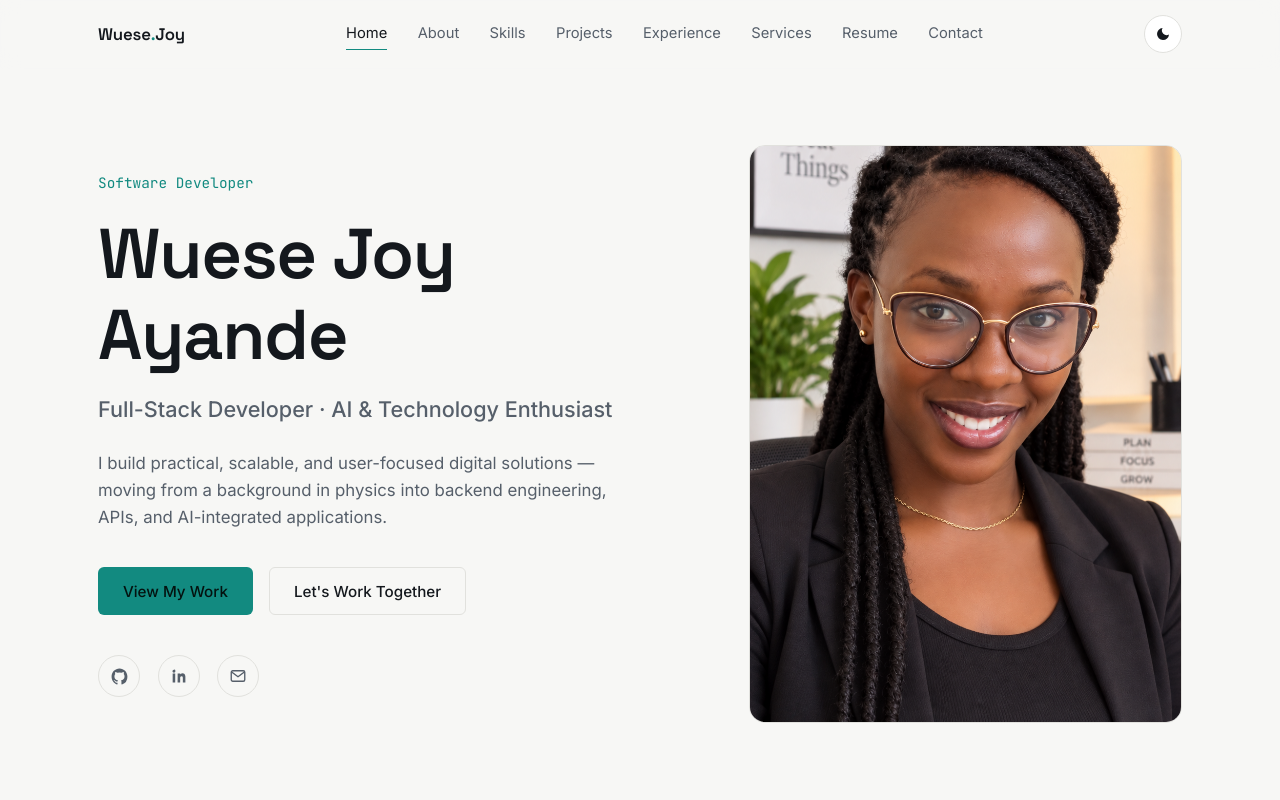
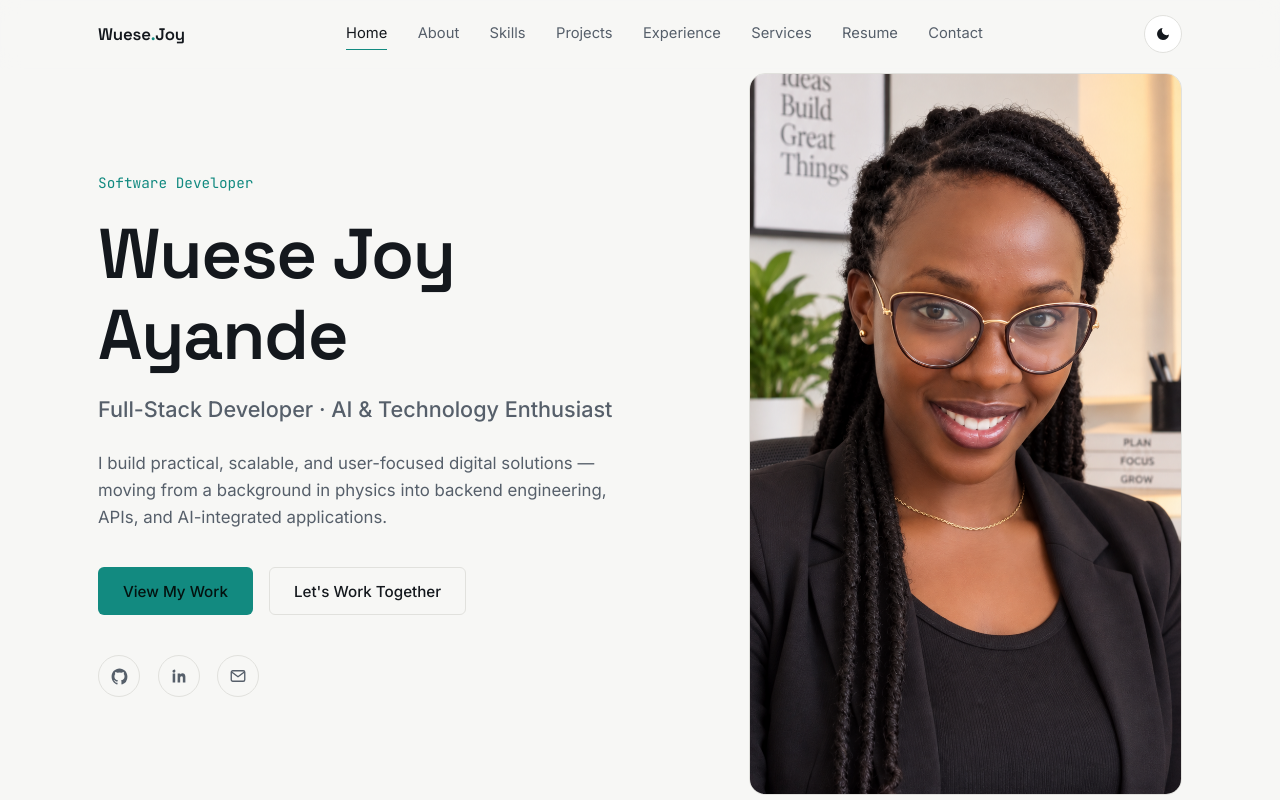
Before and after one commit to joywuese74-web/wuese-portfolio, a React (Vite) app in the folder frontend/: page / in a window 1280 px wide. Shown: the top 800 px of the page. Built offline with nearby package versions, Linux system fonts and the light colour scheme.

Commit message:
resize the portrait

```diff
--- a/frontend/src/index.css
+++ b/frontend/src/index.css
@@ -414,7 +414,7 @@ img { max-width: 100%; display: block; }
 
 .hero-visual {
   position: relative;
-  aspect-ratio: 3 / 4;
+  aspect-ratio: 3 / 5;
   border-radius: var(--radius-lg);
   border: 1px solid var(--border);
   background: var(--surface);
```
